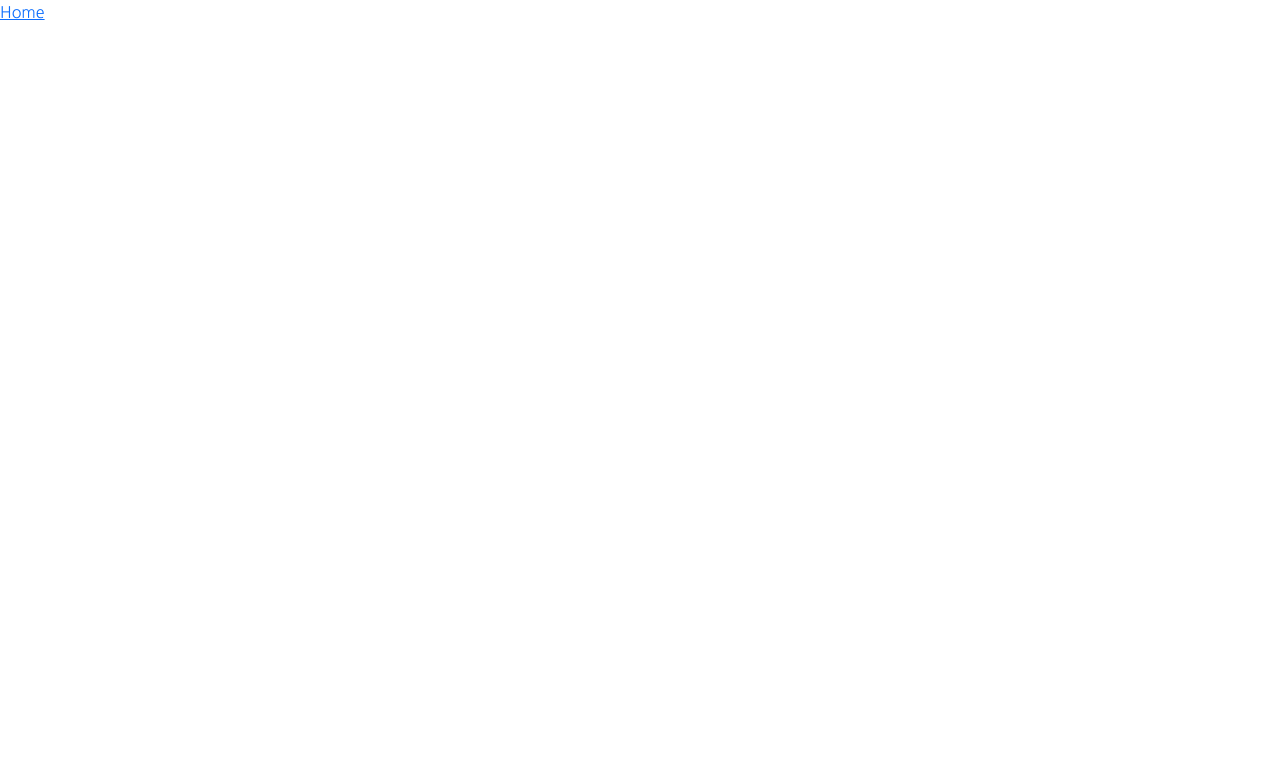
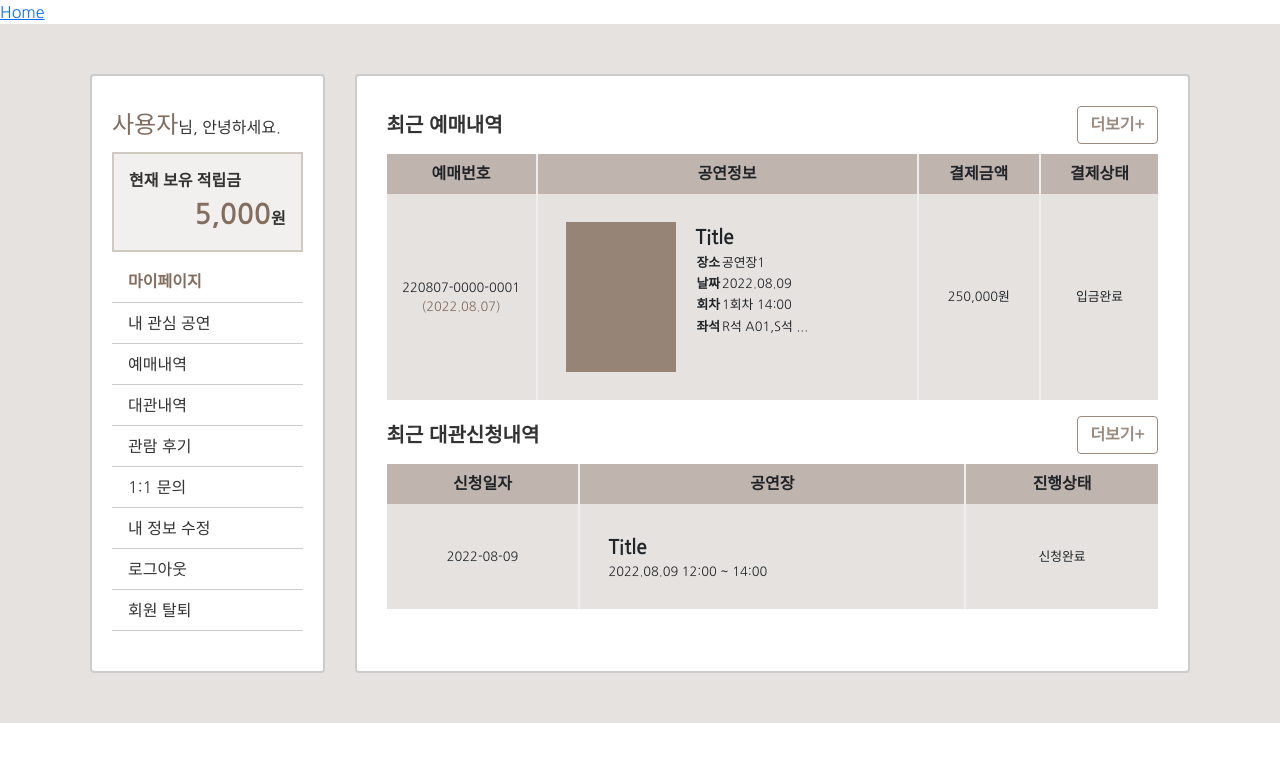
Before and after one commit to RoodyK/MOAPLACE-page, a Vue app: page /users/mypage in a window 1280 px wide. Before the commit this address had no page. Shown: the top 762 px of the page. Built offline with nearby package versions, Linux system fonts and the light colour scheme.

Commit message:
마이페이지 메인 프론트 구현

```diff
--- a/src/router/index.js
+++ b/src/router/index.js
@@ -1,5 +1,6 @@
 import { createRouter, createWebHistory } from 'vue-router'
 import HomeView from '../views/HomeView.vue'
+import MypageView from '../views/users/MypageView.vue'
 
 const routes = [
   {
@@ -7,6 +8,11 @@ const routes = [
     name: 'home',
     component: HomeView
   },
+  {
+    path: '/users/mypage',
+    name: 'mypage',
+    component: MypageView
+  }
 ]
 
 const router = createRouter({
--- a/src/scss/common.scss
+++ b/src/scss/common.scss
@@ -1,4 +1,4 @@
 $black: #333;
-$brown: #656c69;
-$green: #425e5a;
+$brown: #826D5E;
+$green: #30786D;
 $width: 1100px;
--- /dev/null
+++ b/src/views/users/MypageView.vue
@@ -0,0 +1,279 @@
+<template>
+  <div id="wrap">
+    <div id="box" class="black">
+      <!-- 사이드 메뉴 -->
+      <div class="rounded left">
+        <div class="top fs-6">
+          <span class="fs-4 brown">사용자</span>님, 안녕하세요.
+        </div>
+        <div class="mid fs-6 fw-bold">
+          <p>
+            현재 보유 적립금
+          </p>
+          <p class="text-end">
+            <span class="fs-3 brown text-end">5,000</span>원
+          </p>
+        </div>
+        <div class="bot">
+          <ul class="nav flex-column fs-6">
+            <li class="nav-item">
+              <a class="nav-link active fw-bold" aria-current="page" href="#">마이페이지</a>
+            </li>
+            <li class="nav-item">
+              <a class="nav-link" href="#">내 관심 공연</a>
+            </li>
+            <li class="nav-item">
+              <a class="nav-link" href="#">예매내역</a>
+            </li>
+            <li class="nav-item">
+              <a class="nav-link" href="#">대관내역</a>
+            </li>
+            <li class="nav-item">
+              <a class="nav-link" href="#">관람 후기</a>
+            </li>
+            <li class="nav-item">
+              <a class="nav-link" href="#">1:1 문의</a>
+            </li>
+            <li class="nav-item">
+              <a class="nav-link" href="#">내 정보 수정</a>
+            </li>
+            <li class="nav-item">
+              <a class="nav-link" href="#">로그아웃</a>
+            </li>
+            <li class="nav-item">
+              <a class="nav-link" href="#">회원 탈퇴</a>
+            </li>
+          </ul>
+        </div>
+      </div>
+      <!-- 내역 -->
+      <div class="rounded right">
+        <div>
+          <div class="title">
+            <span class="fs-5 fw-bold">최근 예매내역</span>
+            <button type="button" class="btn btn-outline-secondary fs-6 fw-bold mybtn">더보기+</button>
+          </div>
+          <div>
+            <table class="table table-borderless myborder ticket-table">
+              <thead>
+                <tr class="text-center">
+                  <th class="col col-md-1">예매번호</th>
+                  <th class="col col-md-2">공연정보</th>
+                  <th class="col col-md-1">결제금액</th>
+                  <th class="col col-md-1 end">결제상태</th>
+                </tr>
+              </thead>
+              <tbody class="fs-7">
+                <tr>
+                  <td>
+                    <div class="text-center">
+                      <span>220807-0000-0001</span>
+                      <br>
+                      <span class="brown">(2022.08.07)</span>
+                    </div>
+                  </td>
+                  <td>
+                    <div class="info">
+                      <div class="img"></div>
+                      <div class="txt">
+                        <p class="fs-5 fw-bold">Title</p>
+                        <table>
+                          <tr>
+                            <th>장소</th>
+                            <td>공연장1</td>
+                          </tr>
+                          <tr>
+                            <th>날짜</th>
+                            <td>2022.08.09</td>
+                          </tr>
+                          <tr>
+                            <th>회차</th>
+                            <td>1회차 14:00</td>
+                          </tr>
+                          <tr>
+                            <th>좌석</th>
+                            <td>R석 A01,S석 ...</td>
+                          </tr>
+                        </table>
+                      </div>
+                    </div>
+                  </td>
+                  <td class="text-center">250,000원</td>
+                  <td class="text-center end">입금완료</td>
+                </tr>
+              </tbody>
+            </table>
+          </div>
+        </div>
+        <div>
+          <div class="title">
+            <span class="fs-5 fw-bold">최근 대관신청내역</span>
+            <button type="button" class="btn btn-outline-secondary fs-6 fw-bold mybtn">더보기+</button>
+          </div>
+          <div>
+            <table class="table table-borderless myborder ticket-table">
+              <thead>
+                <tr class="text-center">
+                  <th class="col col-md-1">신청일자</th>
+                  <th class="col col-md-2">공연장</th>
+                  <th class="col col-md-1 end">진행상태</th>
+                </tr>
+              </thead>
+              <tbody class="fs-7">
+                <tr>
+                  <td>
+                    <div class="text-center">
+                      <span>2022-08-09</span>
+                    </div>
+                  </td>
+                  <td>
+                    <div class="info">
+                      <div class="txt">
+                        <p class="fs-5 fw-bold">Title</p>
+                        <p>2022.08.09 12:00 ~ 14:00</p>
+                      </div>
+                    </div>
+                  </td>
+                  <td class="text-center end">신청완료</td>
+                </tr>
+              </tbody>
+            </table>
+          </div>
+        </div>
+      </div>
+    </div>
+  </div>
+</template>
+
+<script>
+export default {
+  name: 'MypageView'
+}
+</script>
+
+<style lang="scss">
+@import '../../scss/common.scss';
+
+.fs-7 {
+  font-size: 0.8em;
+}
+.black {
+  color: $black;
+}
+.brown {
+  color: $brown;
+}
+#wrap {
+  display: flex;
+  justify-content: center;
+  width: 100%;
+  background-color: whitesmoke;
+  background: rgba(130, 109, 94, 0.2);
+  #box {
+    display: flex;
+    justify-content: center;
+    width: $width;
+    margin: 50px;
+    .left {
+      width: 300px;
+      height: 100%;
+      background-color: white;
+      border: 2px solid #CCCCCC;
+      margin-right: 30px;
+      padding: 30px 20px;
+      .top {
+        margin-bottom: 10px;
+      }
+      .mid {
+        background-color: whitesmoke;
+        background: rgba(130, 109, 94, 0.1);
+        border: 2px solid rgba(130, 109, 94, 0.3);;
+        padding: 15px;
+        p {
+          margin: 0;
+        }
+      }
+      .bot {
+        margin: 10px 0px;
+        ul li {
+          border-bottom: 1px solid #CCCCCC;
+          a {
+            color: $black;
+          }
+          a:hover {
+            color: $brown;
+          }
+          .active {
+              color: $brown;
+          }
+        }
+      }
+    }
+    .right {
+      width: 100%;
+      height: 100%;
+      background-color: white;
+      border: 2px solid #CCCCCC;
+      padding: 30px;
+      .mybtn {
+        color: rgba(130, 109, 94, 0.8);
+        border-color: rgba(130, 109, 94, 0.8);
+      }
+      .mybtn:hover {
+        color: white;
+        background: rgba(130, 109, 94, 0.8);
+      }
+      .title {
+        display: flex;
+        justify-content: space-between;
+        align-items: center;
+        margin-bottom: 10px;
+      }
+      .table {
+        th.col {
+          background-color: #CCCCCC;
+          background: rgba(130, 109, 94, 0.5);
+        }
+        td {
+          background-color: whitesmoke;
+          background: rgba(130, 109, 94, 0.2);
+          .info {
+            display: flex;
+            margin: 20px 20px;
+            .img {
+              background-color: gray;
+              background: rgba(130, 109, 94, 0.8);
+              width: 110px;
+              height: 150px;
+              margin-right: 20px;
+            }
+            .txt {
+              p {
+                margin: 0px;
+              }
+              table td,th {
+                border: 0px;
+                background-color: transparent;
+              }
+            }
+          }
+        }
+      }
+      .myborder {
+        th{
+          border-right: 2px solid #eee;
+        }
+        td{
+          border-right: 2px solid #eee;
+        }
+        .end{
+          border-right: 0px;
+        }
+      }
+      .ticket-table {
+        vertical-align : middle;
+      }
+    }
+  }
+}
+</style>
```
